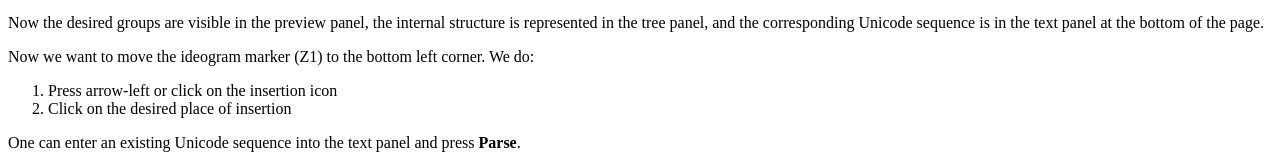
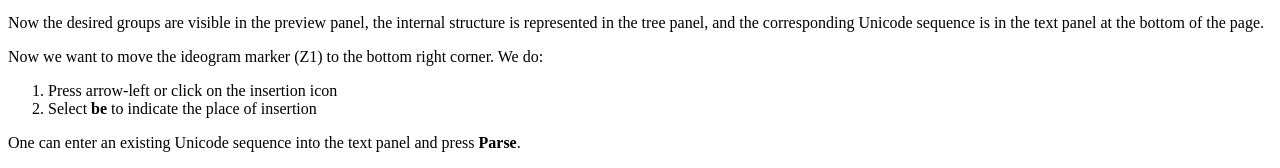
Before and after one commit to nederhof/hierojax, a plain HTML site: page docs/help.html in a window 1280 px wide. Shown: the part 343-511 px from the top of the page. Drawn offline with Linux system fonts and the light colour scheme.

Commit message:
fixed help pages

```diff
--- a/docs/help.html
+++ b/docs/help.html
@@ -31,10 +31,10 @@ structure is represented in the tree panel, and the corresponding Unicode sequen
 in the text panel at the bottom of the page.
 <p>
 Now we want
-to move the ideogram marker (Z1) to the bottom left corner. We do:
+to move the ideogram marker (Z1) to the bottom right corner. We do:
 <ol>
 <li> Press arrow-left or click on the insertion icon
-<li> Click on the desired place of insertion
+<li> Select <b>be</b> to indicate the place of insertion
 </ol>
 One can enter an existing Unicode sequence into the text panel and press
 <b>Parse</b>.
```
